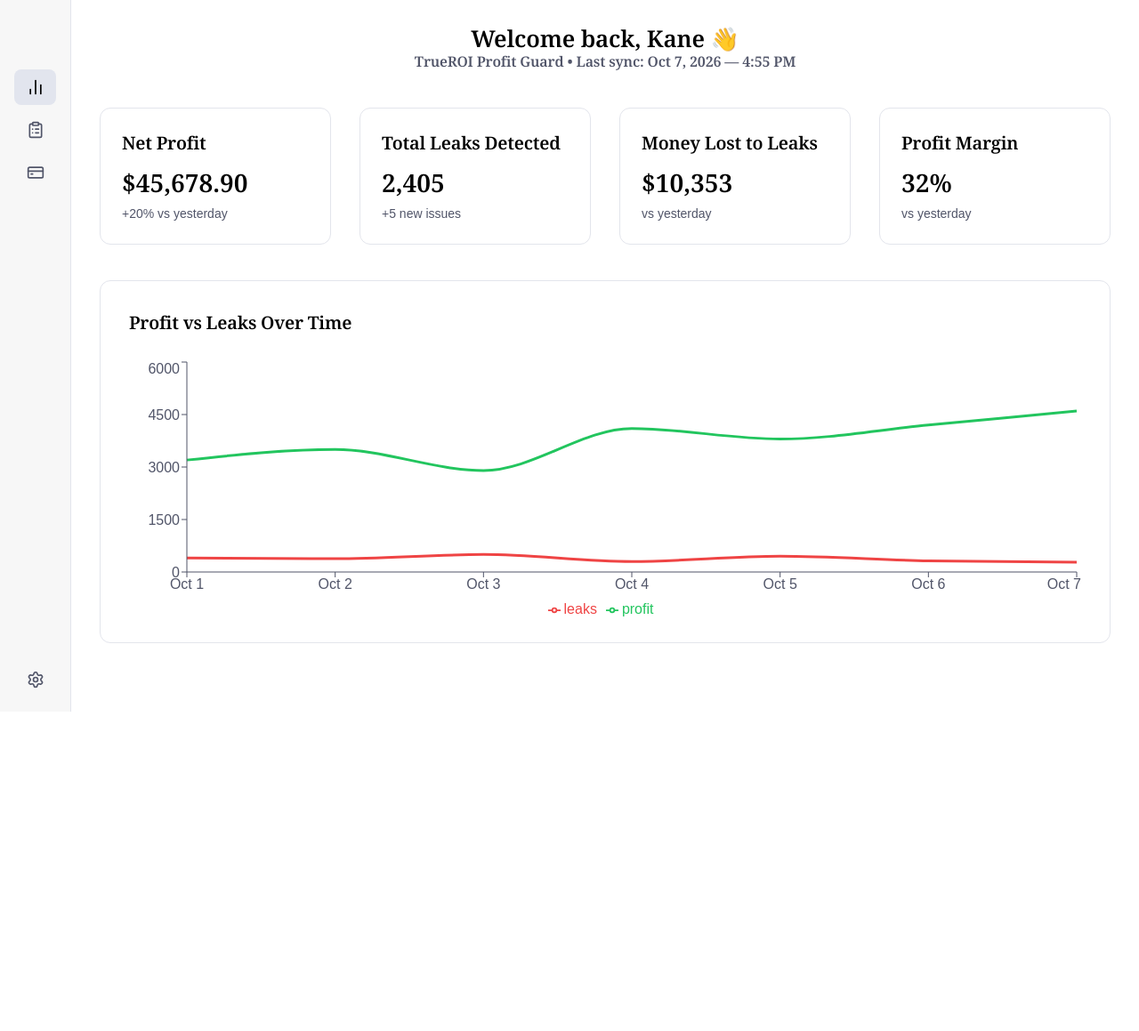
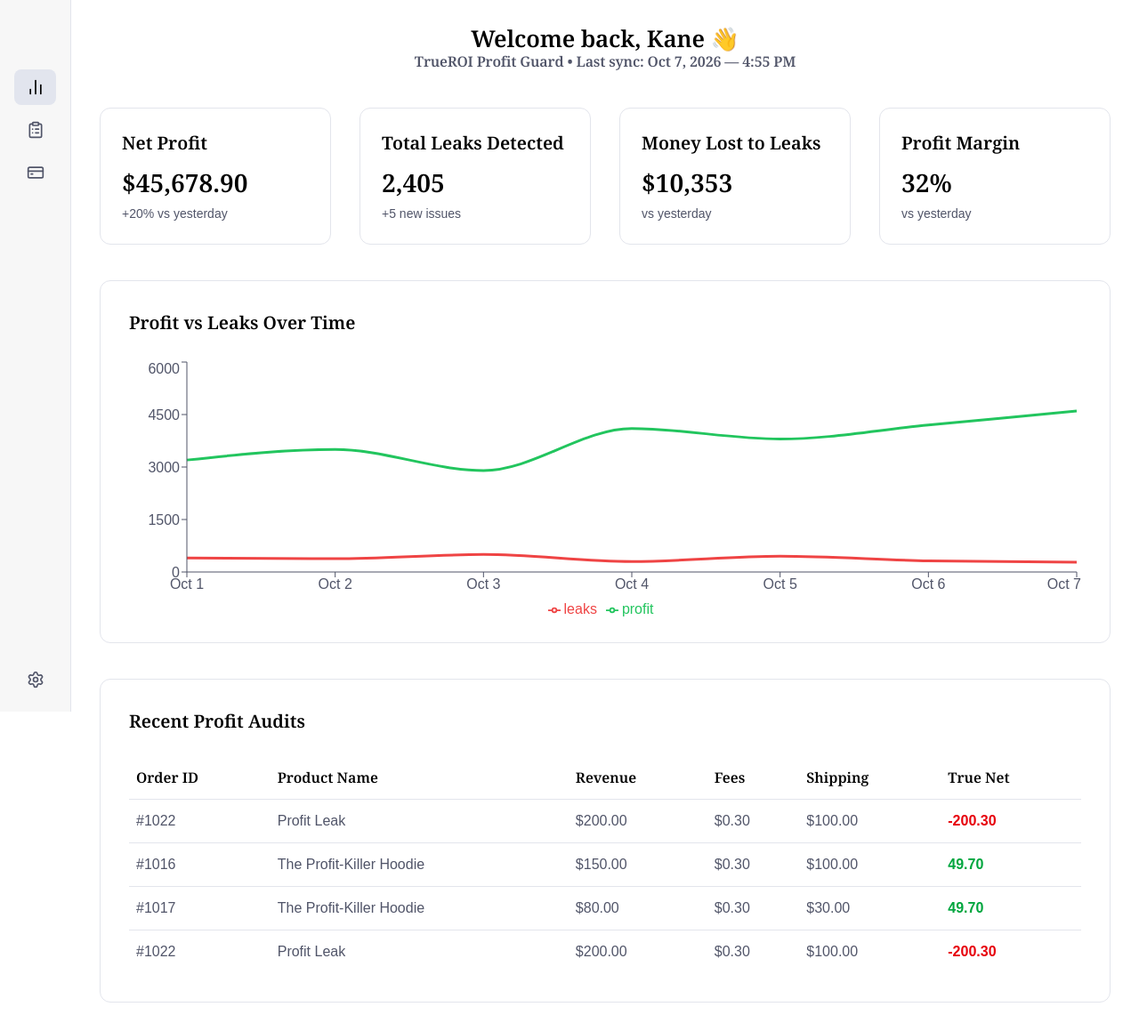
Before and after one commit to TrueROI/trueroi-frontend, a Next.js app: page /dashboard in a window 1280 px wide. Shown: the whole page at 89% size. Before the commit the page ends 800 px from the top, so only its background shows below. Built offline with nearby package versions, Linux system fonts and the light colour scheme.

Commit message:
added section

```diff
--- a/app/dashboard/page.tsx
+++ b/app/dashboard/page.tsx
@@ -22,7 +22,7 @@ const chartData = [
 
 export default function DashboardPage() {
   return (
-    <div className="space-y-10"> {/* tightened spacing */}
+    <div className="space-y-10">
 
       {/* Centered Greeting */}
       <div className="text-center">
@@ -38,20 +38,10 @@ export default function DashboardPage() {
 
         {/* Net Profit */}
         <div className="bg-white border border-[#E3E5EC] rounded-xl p-6">
-          <h3
-            className="text-[20px] font-semibold text-[#000000]"
-            style={{
-              fontFamily: "var(--font-noto-serif)",
-              letterSpacing: "-0.01em",
-              lineHeight: "150%",
-            }}
-          >
+          <h3 className="text-[20px] font-semibold text-[#000000]" style={{ fontFamily: "var(--font-noto-serif)" }}>
             Net Profit
           </h3>
-          <p
-            className="text-[28px] font-semibold mt-2 text-[#000000]"
-            style={{ fontFamily: "var(--font-noto-serif)" }}
-          >
+          <p className="text-[28px] font-semibold mt-2 text-[#000000]" style={{ fontFamily: "var(--font-noto-serif)" }}>
             $45,678.90
           </p>
           <p className="text-[#515569] mt-1 text-sm">+20% vs yesterday</p>
@@ -59,20 +49,10 @@ export default function DashboardPage() {
 
         {/* Total Leaks Detected */}
         <div className="bg-white border border-[#E3E5EC] rounded-xl p-6">
-          <h3
-            className="text-[20px] font-semibold text-[#000000]"
-            style={{
-              fontFamily: "var(--font-noto-serif)",
-              letterSpacing: "-0.01em",
-              lineHeight: "150%",
-            }}
-          >
+          <h3 className="text-[20px] font-semibold text-[#000000]" style={{ fontFamily: "var(--font-noto-serif)" }}>
             Total Leaks Detected
           </h3>
-          <p
-            className="text-[28px] font-semibold mt-2 text-[#000000]"
-            style={{ fontFamily: "var(--font-noto-serif)" }}
-          >
+          <p className="text-[28px] font-semibold mt-2 text-[#000000]" style={{ fontFamily: "var(--font-noto-serif)" }}>
             2,405
           </p>
           <p className="text-[#515569] mt-1 text-sm">+5 new issues</p>
@@ -80,20 +60,10 @@ export default function DashboardPage() {
 
         {/* Money Lost to Leaks */}
         <div className="bg-white border border-[#E3E5EC] rounded-xl p-6">
-          <h3
-            className="text-[20px] font-semibold text-[#000000]"
-            style={{
-              fontFamily: "var(--font-noto-serif)",
-              letterSpacing: "-0.01em",
-              lineHeight: "150%",
-            }}
-          >
+          <h3 className="text-[20px] font-semibold text-[#000000]" style={{ fontFamily: "var(--font-noto-serif)" }}>
             Money Lost to Leaks
           </h3>
-          <p
-            className="text-[28px] font-semibold mt-2 text-[#000000]"
-            style={{ fontFamily: "var(--font-noto-serif)" }}
-          >
+          <p className="text-[28px] font-semibold mt-2 text-[#000000]" style={{ fontFamily: "var(--font-noto-serif)" }}>
             $10,353
           </p>
           <p className="text-[#515569] mt-1 text-sm">vs yesterday</p>
@@ -101,20 +71,10 @@ export default function DashboardPage() {
 
         {/* Profit Margin */}
         <div className="bg-white border border-[#E3E5EC] rounded-xl p-6">
-          <h3
-            className="text-[20px] font-semibold text-[#000000]"
-            style={{
-              fontFamily: "var(--font-noto-serif)",
-              letterSpacing: "-0.01em",
-              lineHeight: "150%",
-            }}
-          >
+          <h3 className="text-[20px] font-semibold text-[#000000]" style={{ fontFamily: "var(--font-noto-serif)" }}>
             Profit Margin
           </h3>
-          <p
-            className="text-[28px] font-semibold mt-2 text-[#000000]"
-            style={{ fontFamily: "var(--font-noto-serif)" }}
-          >
+          <p className="text-[28px] font-semibold mt-2 text-[#000000]" style={{ fontFamily: "var(--font-noto-serif)" }}>
             32%
           </p>
           <p className="text-[#515569] mt-1 text-sm">vs yesterday</p>
@@ -124,14 +84,7 @@ export default function DashboardPage() {
 
       {/* Chart Section */}
       <div className="bg-white border border-[#E3E5EC] rounded-xl p-8">
-        <h3
-          className="text-[20px] font-semibold text-[#000000] mb-6"
-          style={{
-            fontFamily: "var(--font-noto-serif)",
-            letterSpacing: "-0.01em",
-            lineHeight: "150%",
-          }}
-        >
+        <h3 className="text-[20px] font-semibold text-[#000000] mb-6" style={{ fontFamily: "var(--font-noto-serif)" }}>
           Profit vs Leaks Over Time
         </h3>
 
@@ -140,6 +93,66 @@ export default function DashboardPage() {
         </div>
       </div>
 
+      {/* Recent Profit Audits */}
+      <div className="bg-white border border-[#E3E5EC] rounded-xl p-8">
+        <h3 className="text-[20px] font-semibold text-[#000000] mb-6" style={{ fontFamily: "var(--font-noto-serif)" }}>
+          Recent Profit Audits
+        </h3>
+
+        <div className="overflow-x-auto">
+          <table className="min-w-full text-left">
+            <thead>
+              <tr className="border-b border-[#E3E5EC]">
+                <th className="py-3 px-2 font-semibold text-[#000000]" style={{ fontFamily: "var(--font-noto-serif)" }}>Order ID</th>
+                <th className="py-3 px-2 font-semibold text-[#000000]" style={{ fontFamily: "var(--font-noto-serif)" }}>Product Name</th>
+                <th className="py-3 px-2 font-semibold text-[#000000]" style={{ fontFamily: "var(--font-noto-serif)" }}>Revenue</th>
+                <th className="py-3 px-2 font-semibold text-[#000000]" style={{ fontFamily: "var(--font-noto-serif)" }}>Fees</th>
+                <th className="py-3 px-2 font-semibold text-[#000000]" style={{ fontFamily: "var(--font-noto-serif)" }}>Shipping</th>
+                <th className="py-3 px-2 font-semibold text-[#000000]" style={{ fontFamily: "var(--font-noto-serif)" }}>True Net</th>
+              </tr>
+            </thead>
+
+            <tbody className="text-[#515569]">
+              <tr className="border-b border-[#E3E5EC]">
+                <td className="py-3 px-2">#1022</td>
+                <td className="py-3 px-2">Profit Leak</td>
+                <td className="py-3 px-2">$200.00</td>
+                <td className="py-3 px-2">$0.30</td>
+                <td className="py-3 px-2">$100.00</td>
+                <td className="py-3 px-2 text-red-600 font-semibold">-200.30</td>
+              </tr>
+
+              <tr className="border-b border-[#E3E5EC]">
+                <td className="py-3 px-2">#1016</td>
+                <td className="py-3 px-2">The Profit-Killer Hoodie</td>
+                <td className="py-3 px-2">$150.00</td>
+                <td className="py-3 px-2">$0.30</td>
+                <td className="py-3 px-2">$100.00</td>
+                <td className="py-3 px-2 text-green-600 font-semibold">49.70</td>
+              </tr>
+
+              <tr className="border-b border-[#E3E5EC]">
+                <td className="py-3 px-2">#1017</td>
+                <td className="py-3 px-2">The Profit-Killer Hoodie</td>
+                <td className="py-3 px-2">$80.00</td>
+                <td className="py-3 px-2">$0.30</td>
+                <td className="py-3 px-2">$30.00</td>
+                <td className="py-3 px-2 text-green-600 font-semibold">49.70</td>
+              </tr>
+
+              <tr>
+                <td className="py-3 px-2">#1022</td>
+                <td className="py-3 px-2">Profit Leak</td>
+                <td className="py-3 px-2">$200.00</td>
+                <td className="py-3 px-2">$0.30</td>
+                <td className="py-3 px-2">$100.00</td>
+                <td className="py-3 px-2 text-red-600 font-semibold">-200.30</td>
+              </tr>
+            </tbody>
+          </table>
+        </div>
+      </div>
+
     </div>
   );
 }
```
